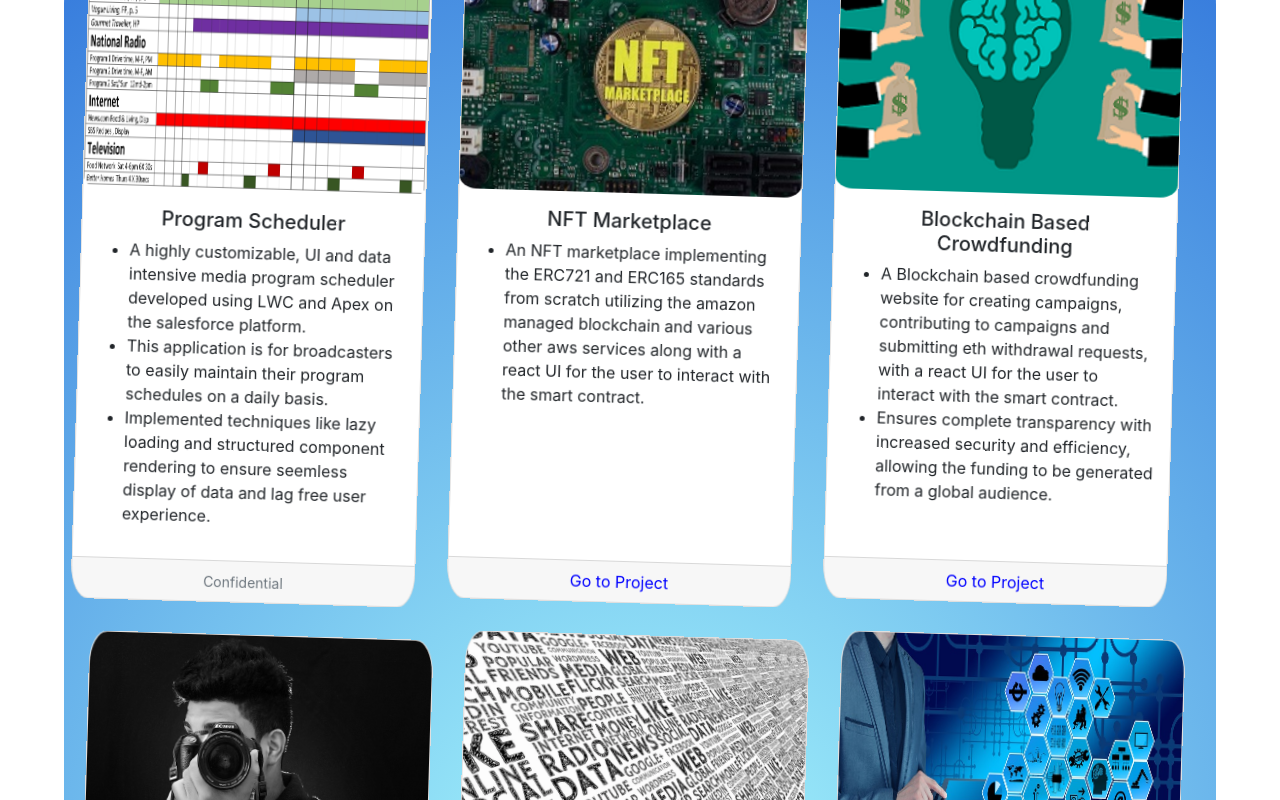
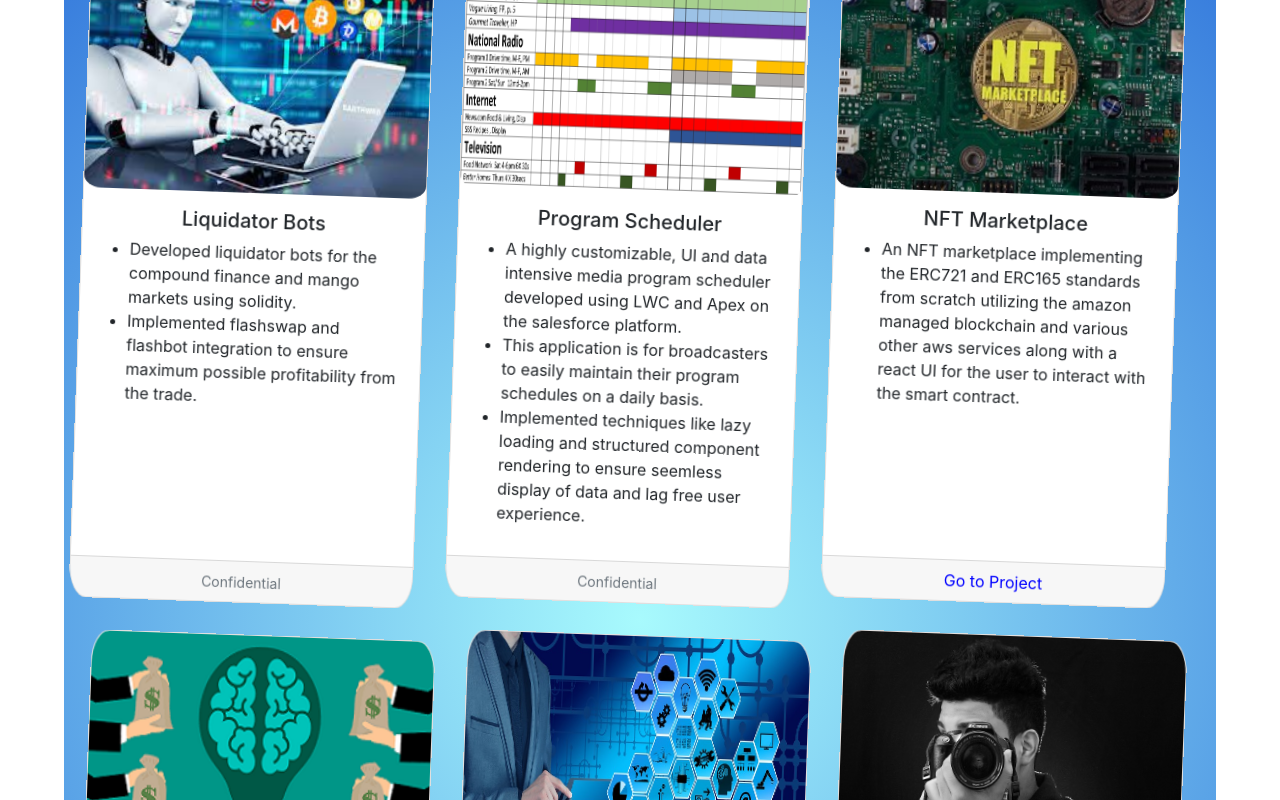
Before and after one commit to anishsamant/Portfolio, a React (Create React App) app: page / in a window 1280 px wide. Shown: the part 2000-2800 px from the top of the page. Built offline with nearby package versions, Linux system fonts and the light colour scheme; a web font is replaced by a local one.

Commit message:
rearranged projects

```diff
--- a/src/components/Projects.js
+++ b/src/components/Projects.js
@@ -8,6 +8,16 @@ import '../stylesheets/projects.css';
 function Projects() {
     const baseGithubUrl = 'https://github.com/anishsamant/';
     const projects = [
+        {
+            name: 'Liquidator Bots',
+            description: [
+                'Developed liquidator bots for the compound finance and mango markets using solidity. ',
+                'Implemented flashswap and flashbot integration to ensure maximum possible profitability from the trade.'
+            ],
+            thumbnail: 'liquidator',
+            link: null,
+            type: 'professional'
+        },
         {
             name: 'Program Scheduler',
             description: [
@@ -39,24 +49,6 @@ function Projects() {
             type: 'open-source'
         },
         {
-            name: 'Photo Filter App',
-            description: [
-                'An android application that applies 4 basic filters (brightness, saturation, contrast and vignette) on any selected image and stores the filtered images in localstorage'
-            ],
-            thumbnail: 'photo-filter',
-            link: 'Photo-Filter-App',
-            type: 'open-source'
-        },
-        {
-            name: 'Top News App',
-            description: [
-                'An android application that makes use of the hackernews api to display the current top 20 trending news'
-            ],
-            thumbnail: 'top-news',
-            link: 'News-Reader-App',
-            type: 'open-source'
-        },
-        {
             name: 'Master Data Management',
             description: [
                 'A master data management system developed in salesforce with mulesoft integration to collect data from multiple sources and have a single source of truth. ',
@@ -67,14 +59,13 @@ function Projects() {
             type: 'professional'
         },
         {
-            name: 'Liquidator Bots',
+            name: 'Photo Filter App',
             description: [
-                'Developed liquidator bots for the compound finance and mango markets using solidity. ',
-                'Implemented flashswap and flashbot integration to ensure maximum possible profitability from the trade.'
+                'An android application that applies 4 basic filters (brightness, saturation, contrast and vignette) on any selected image and stores the filtered images in localstorage'
             ],
-            thumbnail: 'liquidator',
-            link: null,
-            type: 'professional'
+            thumbnail: 'photo-filter',
+            link: 'Photo-Filter-App',
+            type: 'open-source'
         },
     ]
 
```
